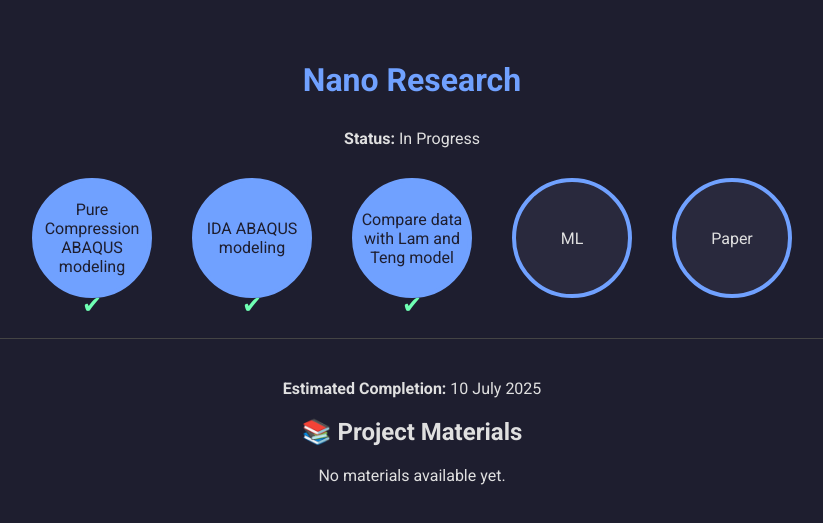
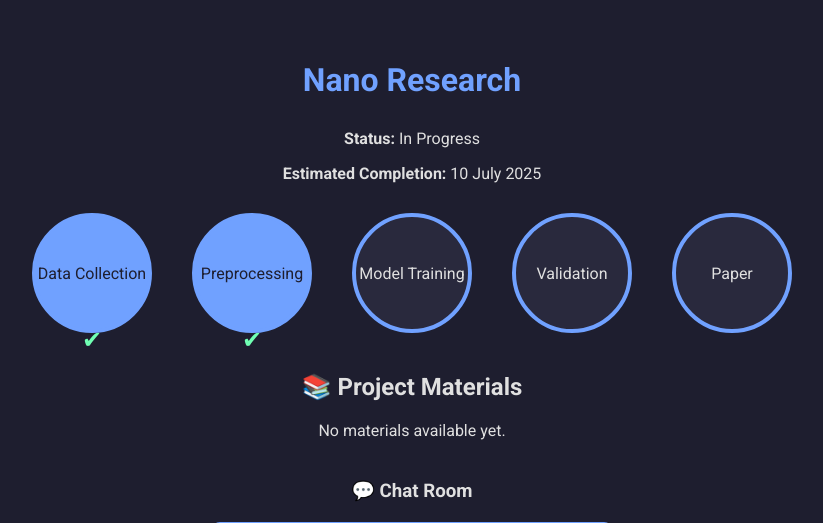
Before and after one commit to mohammadshamsice/website, a Flask app: page /project/Nano in a window 1280 px wide. Shown: the top 523 px of the page, without its empty margins (228-1051 px from the left). Run offline with Flask 3, Linux system fonts and the light colour scheme.

Commit message:
edit all projects

```diff
--- a/app.py
+++ b/app.py
@@ -8,30 +8,56 @@ os.makedirs(app.config['UPLOAD_FOLDER'], exist_ok=True)
 os.makedirs(app.config['PDF_FOLDER'], exist_ok=True)
 
 # دیتا جزئیات پروژه‌ها
+# دیتا جزئیات پروژه‌ها
 projects = {
     "FRP": {
         "title": "FRP Project",
         "status": "In Progress",
         "progress": 70,
-        "estimated_completion": "15 June 2025"
+        "estimated_completion": "15 June 2025",
+        "steps": [
+            {"title": "Pure Compression ABAQUS modeling", "completed": True},
+            {"title": "IDA ABAQUS modeling", "completed": True},
+            {"title": "Compare data with Lam and Teng model", "completed": True},
+            {"title": "ML", "completed": False},
+            {"title": "Paper", "completed": False}
+        ]
     },
     "Nano": {
         "title": "Nano Research",
         "status": "In Progress",
         "progress": 50,
-        "estimated_completion": "10 July 2025"
+        "estimated_completion": "10 July 2025",
+        "steps": [
+            {"title": "Data Collection", "completed": True},
+            {"title": "Preprocessing", "completed": True},
+            {"title": "Model Training", "completed": False},
+            {"title": "Validation", "completed": False},
+            {"title": "Paper", "completed": False}
+        ]
     },
     "CPT": {
         "title": "CPT-CNN-LSTM-GNN",
         "status": "In Progress",
         "progress": 50,
-        "estimated_completion": "25 July 2025"
+        "estimated_completion": "25 July 2025",
+        "steps": [
+            {"title": "CPT Overview", "completed": True},
+            {"title": "Model Training", "completed": True},
+            {"title": "Validation", "completed": False},
+            {"title": "Paper", "completed": False}
+        ]
     },
     "pipe": {
         "title": "Pipe rehabilitation with FRP",
         "status": "In Progress",
         "progress": 90,
-        "estimated_completion": "5 June 2025"
+        "estimated_completion": "5 June 2025",
+        "steps": [
+            {"title": "ABAQUS Modeling", "completed": True},
+            {"title": "Comparing Results with FEM", "completed": True},
+            {"title": "Paper", "completed": False}
+        ]
     }
 }
 
--- a/templates/project_details.html
+++ b/templates/project_details.html
@@ -9,20 +9,16 @@
 <body>
 
 <h1>{{ project.title }}</h1>
+<p><strong>Status:</strong> {{ project.status }}</p>
+<p><strong>Estimated Completion:</strong> {{ project.estimated_completion }}</p>
 
-<p><strong>Status:</strong> {{ project.status }}</p>
-
-<!-- قسمت گرافیکی مراحل -->
 <div class="steps-container">
-  <div class="step done">Pure Compression ABAQUS modeling</div>
-  <div class="step done">IDA ABAQUS modeling</div>
-  <div class="step done">Compare data with Lam and Teng model</div>
-  <div class="step">ML</div>
-  <div class="step">Paper</div>
+  {% for step in project.steps %}
+    <div class="step{% if step.completed %} done{% endif %}">
+      {{ step.title }}
+    </div>
+  {% endfor %}
 </div>
-
-<hr style="margin: 40px 0; border: none; border-top: 1px solid #444;">
-<p><strong>Estimated Completion:</strong> {{ project.estimated_completion }}</p>
 <!-- لیست PDF ها -->
 <h2>📚 Project Materials</h2>
 <ul class="pdf-list">
```
